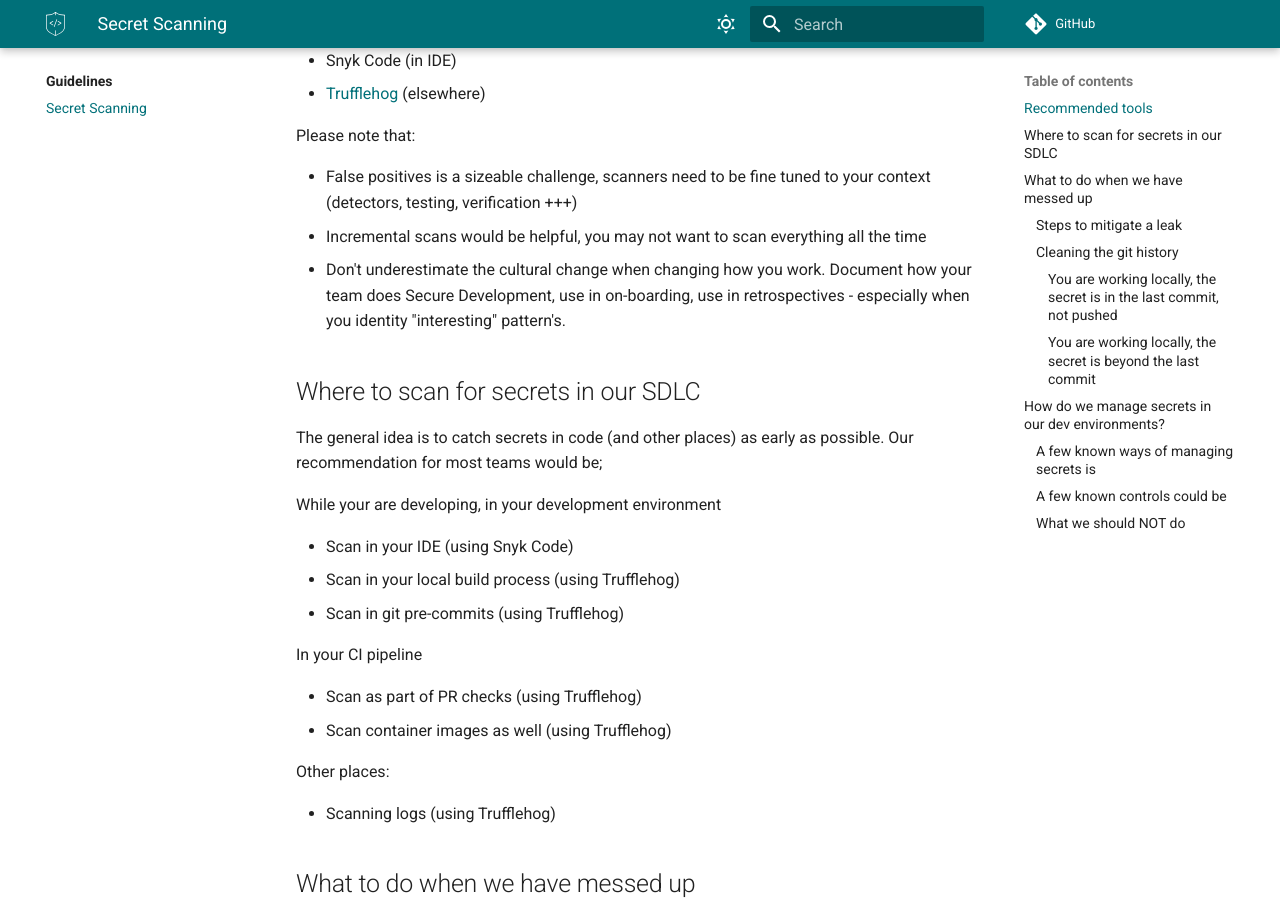
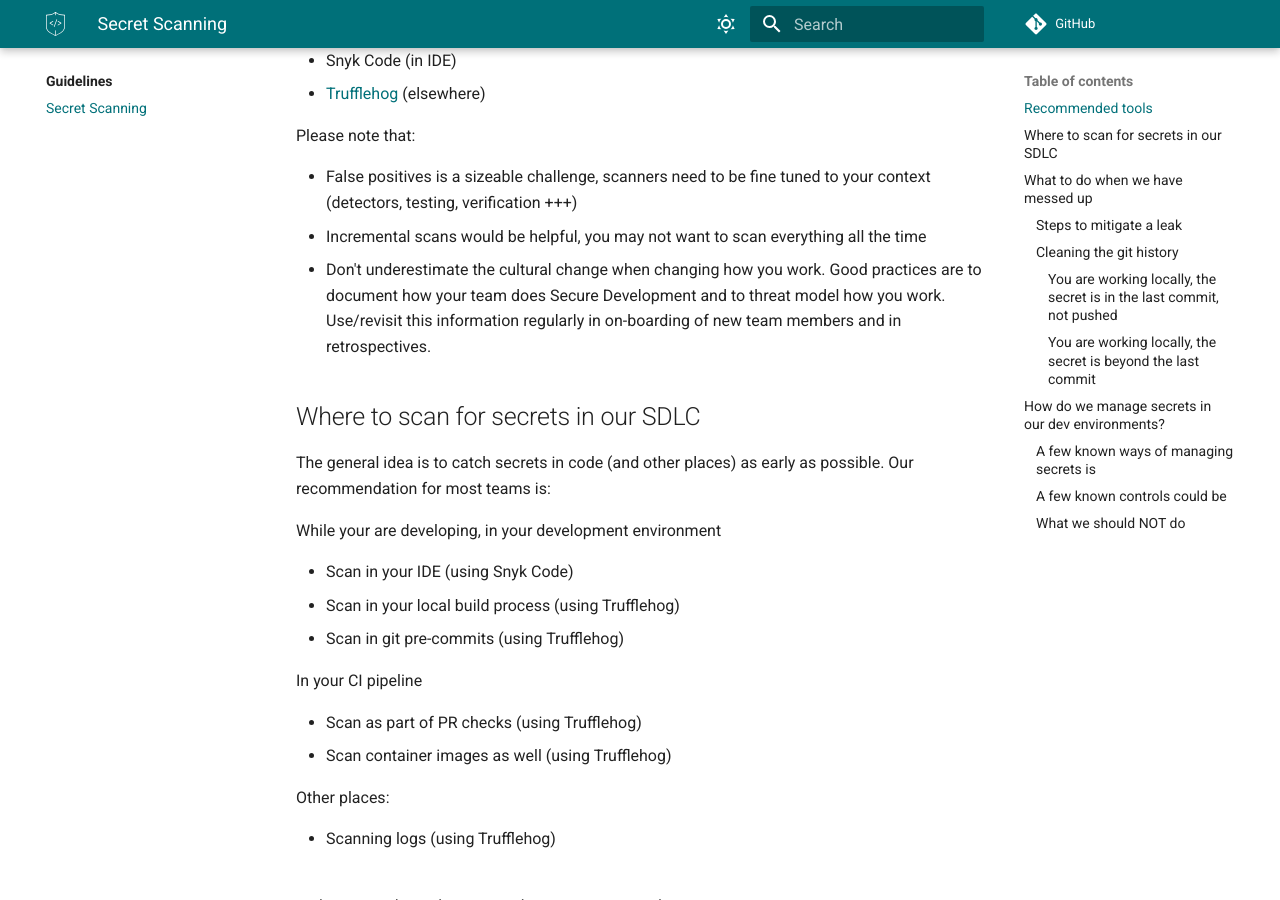
Before and after one commit to equinor/appsec, an MkDocs documentation site: the page built from docs/guidelines/secret-scanning.md, in a window 1280 px wide and 900 px high, scrolled down 583 px. Built offline with MkDocs 1.6.1 and Material for MkDocs 9.7.7, drawn with Linux system fonts in a browser that asks for light colours; some web fonts are replaced; comment, search, counter and statistics services are not loaded.

Commit message:
Add a few more updates from @andreabrambilla

```diff
--- a/docs/guidelines/secret-scanning.md
+++ b/docs/guidelines/secret-scanning.md
@@ -18,11 +18,11 @@
 
 - False positives is a sizeable challenge, scanners need to be fine tuned to your context (detectors, testing, verification +++)
 - Incremental scans would be helpful, you may not want to scan everything all the time
-- Don't underestimate the cultural change when changing how you work. Document how your team does Secure Development, use in on-boarding, use in retrospectives - especially when you identity "interesting" pattern's.
+- Don't underestimate the cultural change when changing how you work. Good practices are to document how your team does Secure Development and to threat model how you work. Use/revisit this information regularly in on-boarding of new team members and in retrospectives.
 
 ## Where to scan for secrets in our SDLC
 
-The general idea is to catch secrets in code (and other places) as early as possible. Our recommendation for most teams would be;
+The general idea is to catch secrets in code (and other places) as early as possible. Our recommendation for most teams is:
 
 While your are developing, in your development environment
 
```
